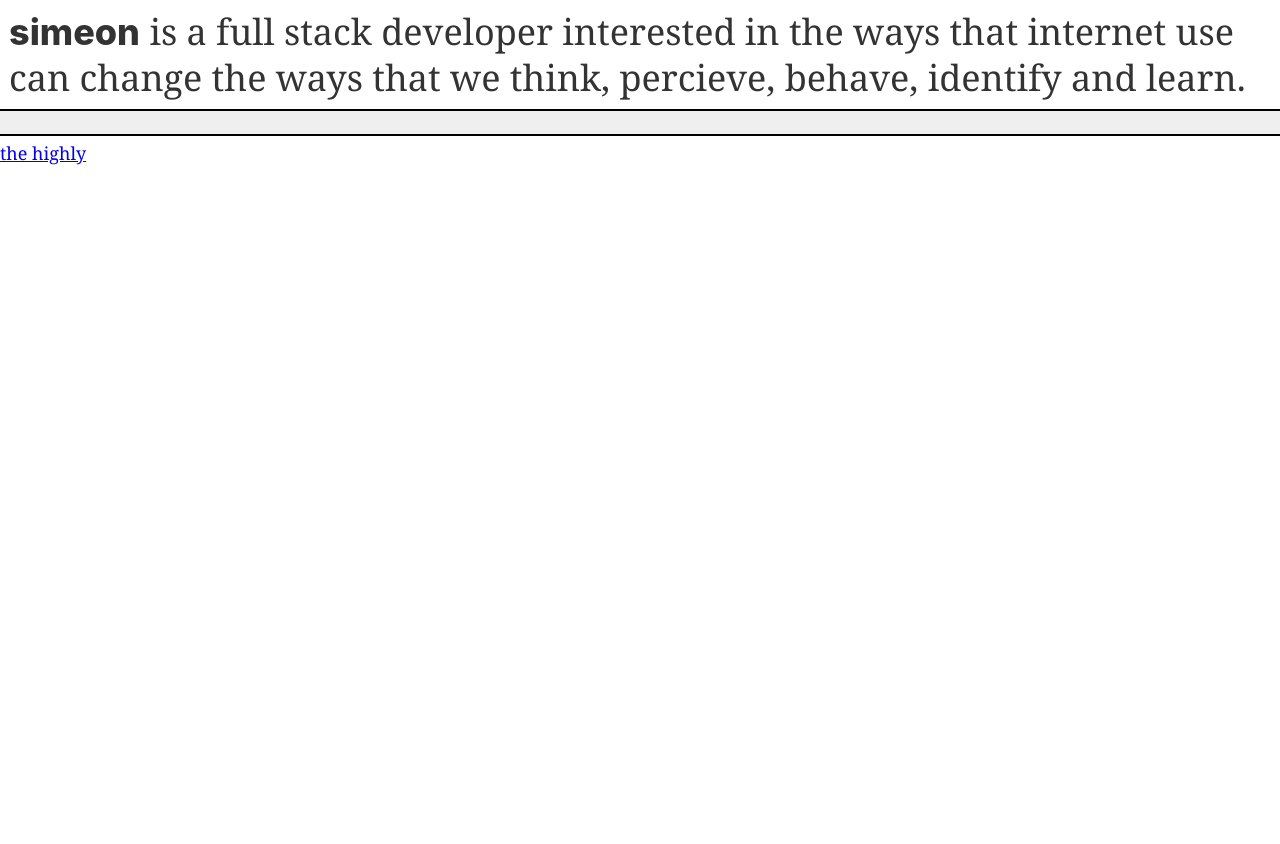
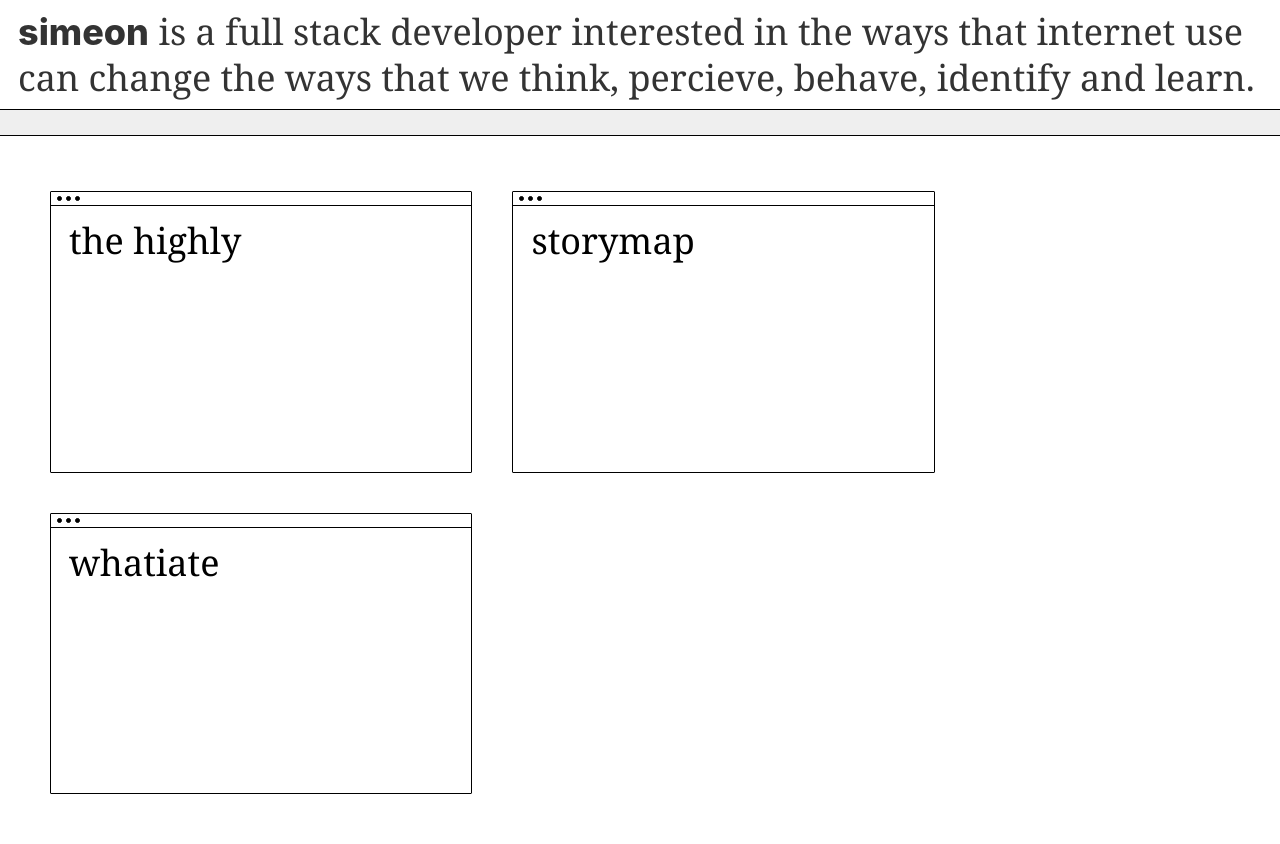
Before and after one commit to bysimeon/websitetwo, a Gatsby site: page / in a window 1280 px wide. Before the commit the page ends 800 px from the top, so only its background shows below. Built offline with nearby package versions, Linux system fonts and the light colour scheme; Gatsby itself is replaced by a stand-in of ours.

Commit message:
projectpreview

```diff
--- a/gatsby-config.js
+++ b/gatsby-config.js
@@ -22,7 +22,6 @@ module.exports = {
                 icon: "src/images/favicon.png", // This path is relative to the root of the site.
             },
         },
-
         {
             resolve: "gatsby-remark-images",
             options: {
--- a/src/components/layout.css
+++ b/src/components/layout.css
@@ -641,7 +641,7 @@ pre tt:after {
 }
 
 .med-padding {
-  padding: .5em;
+  padding: .5em 1em;
 }
 
 #aboutToggle {
@@ -650,6 +650,78 @@ pre tt:after {
   margin: 0;
   border: 0;
   padding: 0;
-  border-top: 2px solid black;
-  border-bottom: 2px solid black;
+  border-top: 1px solid black;
+  border-bottom: 1px solid black;
 }
+
+.browser-grid {
+  margin: 5vh;
+  display: grid;
+  grid-gap: 5vh;
+  grid-template-columns: 33vw 33vw;
+  grid-template-rows: 22vw 22vw;
+  padding: 10px;
+}
+.browser {
+  border: 1px solid black;
+  border-radius: 1px;
+  width: 100%;
+  height: 100%;
+  margin: auto;
+  overflow: hidden;
+  position: relative;
+}
+
+.browser:hover .browser-tab {
+  background-color: #000;
+}
+
+.browser:hover .browser-tab-button {
+  background: white;
+  border-color: white;
+}
+
+.browser:hover .browser-content-image {
+  opacity: 100%;
+}
+
+.browser-tab {
+  border-bottom: 1px solid black;
+  width: 100%;
+  height: 14px;
+  display: flex;
+  transition-delay: 15ms;
+  transition: background-color 100ms ease-in;
+
+}
+.browser-tab-button {
+  border: 1px solid black;
+  background: black;
+  border-radius: 50%;
+  height: 5px;
+  width: 5px;
+  margin: 4px 2px;
+  transition-delay: 15ms;
+  transition: background-color 100ms ease-in;
+}
+.browser-tab-button:first-child {
+  margin-left: 6px;
+}
+.browser-grid a {
+    text-decoration: none;
+}
+.browser-content-title {
+  position: absolute;
+  top: .5em;
+  padding: .5em;
+  font-size: 2em;
+  color:  black;
+}
+.browser-content-image {
+  position: absolute;
+  top: 0;
+  z-index: 2;
+  opacity: 0%;
+  transition-delay: 15ms;
+  transition: opacity 100ms ease-in;
+}
--- a/src/components/preview.js
+++ b/src/components/preview.js
@@ -1,9 +1,11 @@
 import React from "react"
 import { Link } from "gatsby"
+import Img from "gatsby-image"
 
 const ProjectPreview = ({data}) => {
     const project = data.frontmatter
     return (
+        <Link to={project.path}>
             <div className="browser">
                 <div className="browser-tab">
                     <div className="browser-tab-button"></div>
@@ -11,13 +13,13 @@ const ProjectPreview = ({data}) => {
                     <div className="browser-tab-button"></div>
                 </div>
                 <div className="browser-content">
-                <Link to={project.path}>
+                    <Img className="browser-content-image" fluid={project.featureImage.childImageSharp.fluid} />
                     <div className="browser-content-title">
                         {project.title}
                     </div>
-                </Link>
                 </div>
             </div>
+        </Link >
     )
 }
 
--- /dev/null
+++ b/src/markdown/storymap.md
@@ -0,0 +1,7 @@
+---
+path: "/work/storymap"
+title: "storymap"
+rank: 2
+tags: "work"
+featureImage: "../images/storymap/feature.jpg"
+---
--- a/src/markdown/thehighly.md
+++ b/src/markdown/thehighly.md
@@ -3,8 +3,14 @@ path: "/work/thehighly"
 title: "the highly"
 rank: 1
 tags: "work"
+featureImage: "../images/thehighly/feature.jpg"
 ---
-! [image](./image0.jpg)
+
+a website hosting the interviews, travel guides and product reviews of the cannabis editorial, the highly.
+
+co-designed, developed and managed the website, newsletter and subscriber funnel.
+
+! [image](../images/thehighly/image0.jpg)
 ! [image](../images/thehighly/image1.jpg)
 ! [image](../images/thehighly/image2.jpg)
 ! [image](../images/thehighly/image3.jpg)
--- /dev/null
+++ b/src/markdown/whatiate.md
@@ -0,0 +1,7 @@
+---
+path: "/work/whatiate"
+title: "whatiate"
+rank: 3
+tags: "personal"
+featureImage: "../images/whatiate/feature.jpg"
+---
--- a/src/pages/index.js
+++ b/src/pages/index.js
@@ -15,16 +15,18 @@ const IndexPage = ({ data: {
     return (
         <Layout>
             <SEO title="home" />
-            <div>
-                {previews}
-            </div>
+            <section id="workPreviews">
+                <div className="browser-grid">
+                    {previews}
+                </div>
+            </section>
         </Layout>
     )}
 
 export default IndexPage
 export const pageQuery = graphql`
   query {
-    allMarkdownRemark(sort: { order: DESC, fields: [frontmatter___rank] }) {
+    allMarkdownRemark(sort: { order: ASC, fields: [frontmatter___rank] }) {
       edges {
         node {
           id
@@ -34,6 +36,13 @@ export const pageQuery = graphql`
             path
             title
             tags
+            featureImage {
+              childImageSharp {
+                fluid(maxWidth: 1200) {
+                  ...GatsbyImageSharpFluid
+                }
+              }
+            }
           }
         }
       }
```
Also changed, not shown: src/images/storymap/feature.jpg (added), src/images/thehighly/feature.jpg (added), src/images/whatiate/feature.jpg (added). Lines whose indentation alone changed are shown as unchanged.
